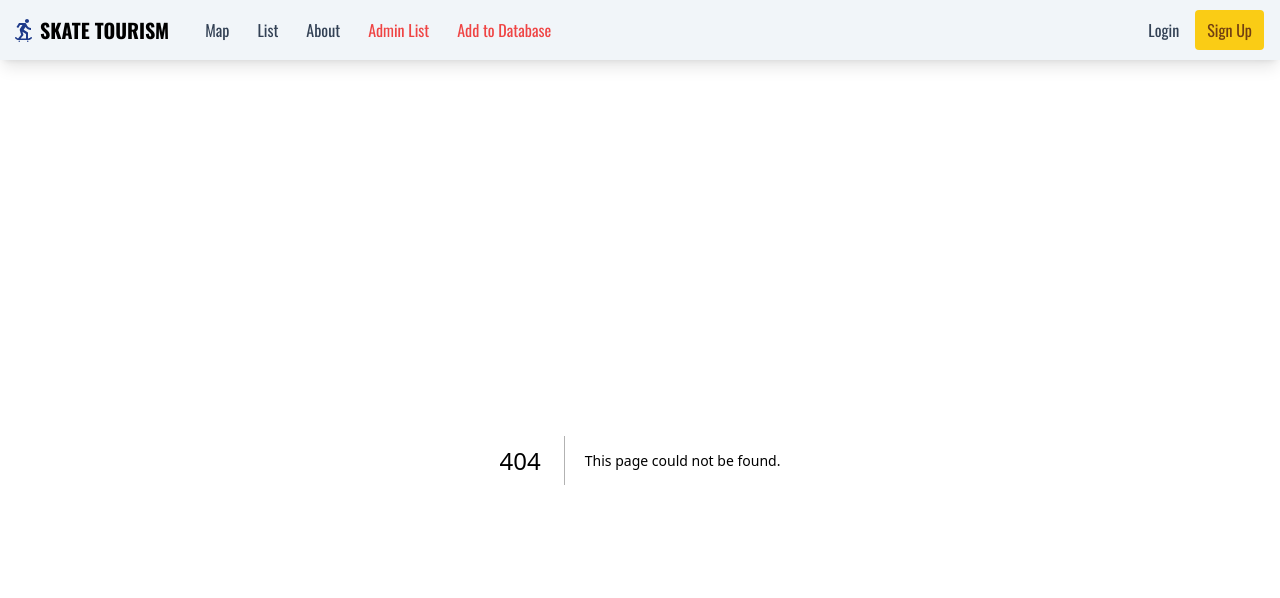
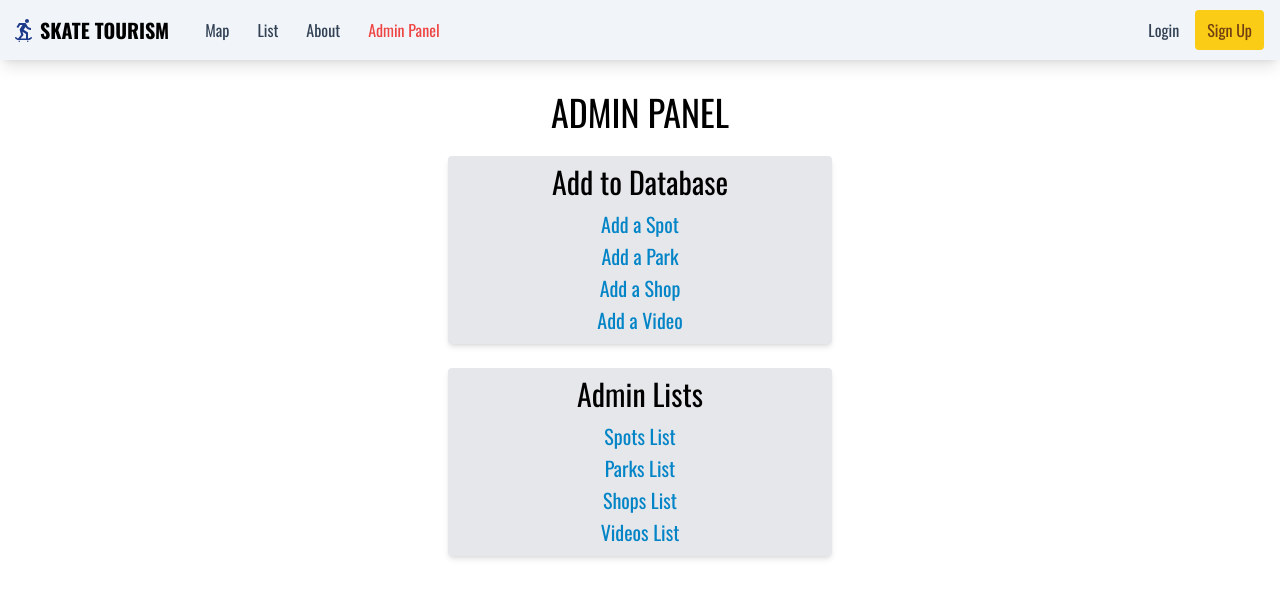
Before and after one commit to zwehr/spots-map-v3, a Next.js app: page /admin in a window 1280 px wide. Before the commit this address had no page. Shown: the top 598 px of the page. Built offline with nearby package versions, Linux system fonts and the light colour scheme.

Commit message:
combine admin "add to database" and "admin lists" pages into single admin panel page

```diff
--- a/src/app/add/page.tsx
+++ /dev/null
@@ -1,29 +0,0 @@
-import Link from 'next/link';
-
-export default function AddSelection() {
-  return (
-    <>
-      <h1>Add to Database</h1>
-      <h2>
-        <Link href='/add/spot' className='link'>
-          Add a Spot
-        </Link>
-      </h2>
-      <h2>
-        <Link href='/add/park' className='link'>
-          Add a Park
-        </Link>
-      </h2>
-      <h2>
-        {/* <Link href='/add/shop' className='link'> */}
-        Add a Shop
-        {/*  </Link> */}
-      </h2>
-      <h2>
-        <Link href='/add/video' className='link'>
-          Add a Video
-        </Link>
-      </h2>
-    </>
-  );
-}
--- a/src/app/admin-list/page.tsx
+++ /dev/null
@@ -1,19 +0,0 @@
-import Link from 'next/link';
-
-export default function AdminListSelection() {
-  return (
-    <>
-      <h1>Admin Lists</h1>
-      <h2>
-        <Link href='/admin-list/skate-spots' className='link'>
-          View Admin Spots List
-        </Link>
-      </h2>
-      <h2>
-        <Link href='/admin-list/skate-parks' className='link'>
-          View Admin Parks List
-        </Link>
-      </h2>
-    </>
-  );
-}
--- /dev/null
+++ b/src/app/admin/page.tsx
@@ -0,0 +1,39 @@
+import Link from 'next/link';
+
+export default function AddSelection() {
+  return (
+    <>
+      <h1 className='uppercase'>Admin Panel</h1>
+      <div className='flex flex-col text-center bg-gray-200 max-w-sm mx-auto rounded m-2 mb-6 p-2 shadow-md'>
+        <h2 className='mb-2'>Add to Database</h2>
+        <Link href='/admin/add/spot' className='link text-xl m-0.5'>
+          Add a Spot
+        </Link>
+        <Link href='/admin/add/park' className='link text-xl m-0.5'>
+          Add a Park
+        </Link>
+        <Link href='/admin/add/shop' className='link text-xl m-0.5'>
+          Add a Shop
+        </Link>
+        <Link href='/admin/add/video' className='link text-xl m-0.5'>
+          Add a Video
+        </Link>
+      </div>
+      <div className='flex flex-col text-center bg-gray-200 max-w-sm mx-auto rounded m-2 p-2 shadow-md'>
+        <h2 className='mb-2'>Admin Lists</h2>
+        <Link href='/admin/list/skate-spots' className='link text-xl m-0.5'>
+          Spots List
+        </Link>
+        <Link href='/admin/list/skate-parks' className='link text-xl m-0.5'>
+          Parks List
+        </Link>
+        <Link href='/admin/list/skate-shops' className='link text-xl m-0.5'>
+          Shops List
+        </Link>
+        <Link href='/admin/list/skate-videos' className='link text-xl m-0.5'>
+          Videos List
+        </Link>
+      </div>
+    </>
+  );
+}
--- a/src/app/globals.css
+++ b/src/app/globals.css
@@ -12,11 +12,11 @@ h1 {
 }
 
 h2 {
-  @apply text-3xl text-center m-3;
+  @apply text-3xl text-center;
 }
 
 .link {
-  @apply underline text-sky-600 hover:text-sky-800;
+  @apply text-sky-600 hover:text-sky-800 hover:underline;
 }
 
 thead {
--- a/src/components/nav/NavBar.tsx
+++ b/src/components/nav/NavBar.tsx
@@ -41,16 +41,10 @@ export default function NavBar() {
                 About
               </Link>
               <Link
-                href='/admin-list'
+                href='/admin'
                 className='py-4 px-3 text-red-500 hover:text-red-700'
               >
-                Admin List
-              </Link>
-              <Link
-                href='/add'
-                className='py-4 px-3 text-red-500 hover:text-red-700'
-              >
-                Add to Database
+                Admin Panel
               </Link>
             </div>
           </div>
```
Also changed, not shown: src/app/admin/add/park/page.tsx (renamed from src/app/add/park/page.tsx), src/app/admin/add/spot/page.tsx (renamed from src/app/add/spot/page.tsx), src/app/admin/add/video/page.tsx (renamed from src/app/add/video/page.tsx), src/app/admin/list/skate-parks/page.tsx (renamed from src/app/admin-list/skate-parks/page.tsx), src/app/admin/list/skate-spots/page.tsx (renamed from src/app/admin-list/skate-spots/page.tsx).
